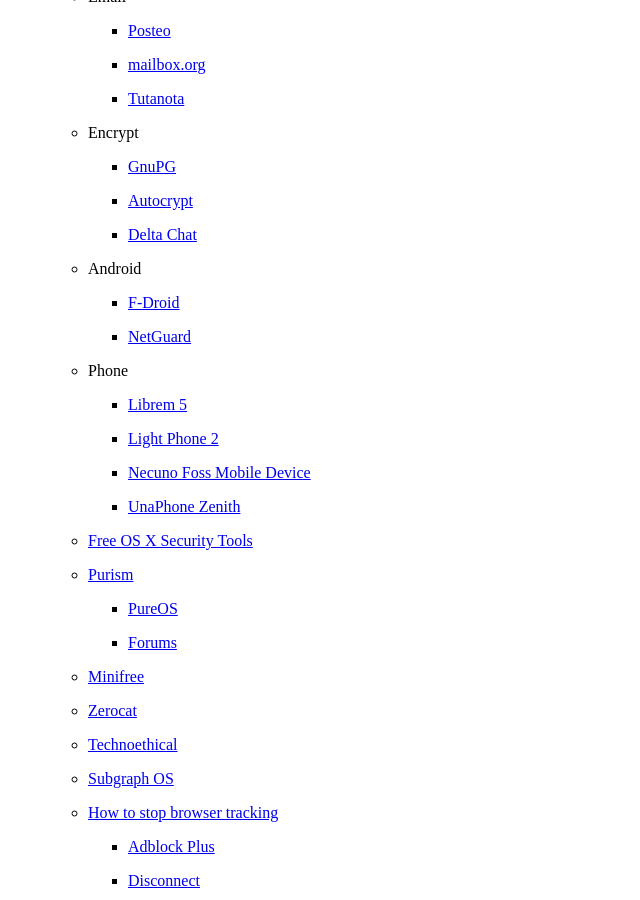
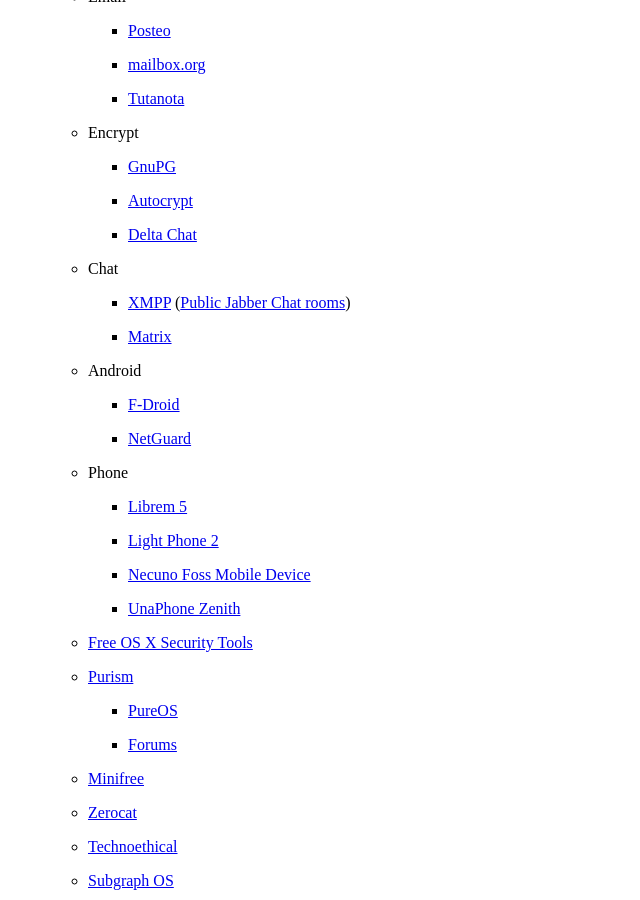
Before and after one commit to wahn/jan_walter_org, a Jekyll site: the page built from links/index.md, in a window 1280 px wide and 900 px high, scrolled down 5191 px. Shown: the whole window, without its empty margins (0-640 px from the left). Built offline with Jekyll 4.4.1, drawn with Linux system fonts in a browser that asks for light colours; Markdown is read by kramdown in place of the engine named in the settings.

Commit message:
Add some links for chatting.

```diff
--- a/links/index.md
+++ b/links/index.md
@@ -335,6 +335,13 @@
 
         + [Delta Chat](https://delta.chat/en)
 
+    - Chat
+
+        + [XMPP](https://de.wikipedia.org/wiki/Extensible_Messaging_and_Presence_Protocol)
+          ([Public Jabber Chat rooms](https://search.jabber.network/))
+
+        + [Matrix](https://matrix.org/blog/home)
+
     - Android
 
         + [F-Droid](https://f-droid.org/en)
```
